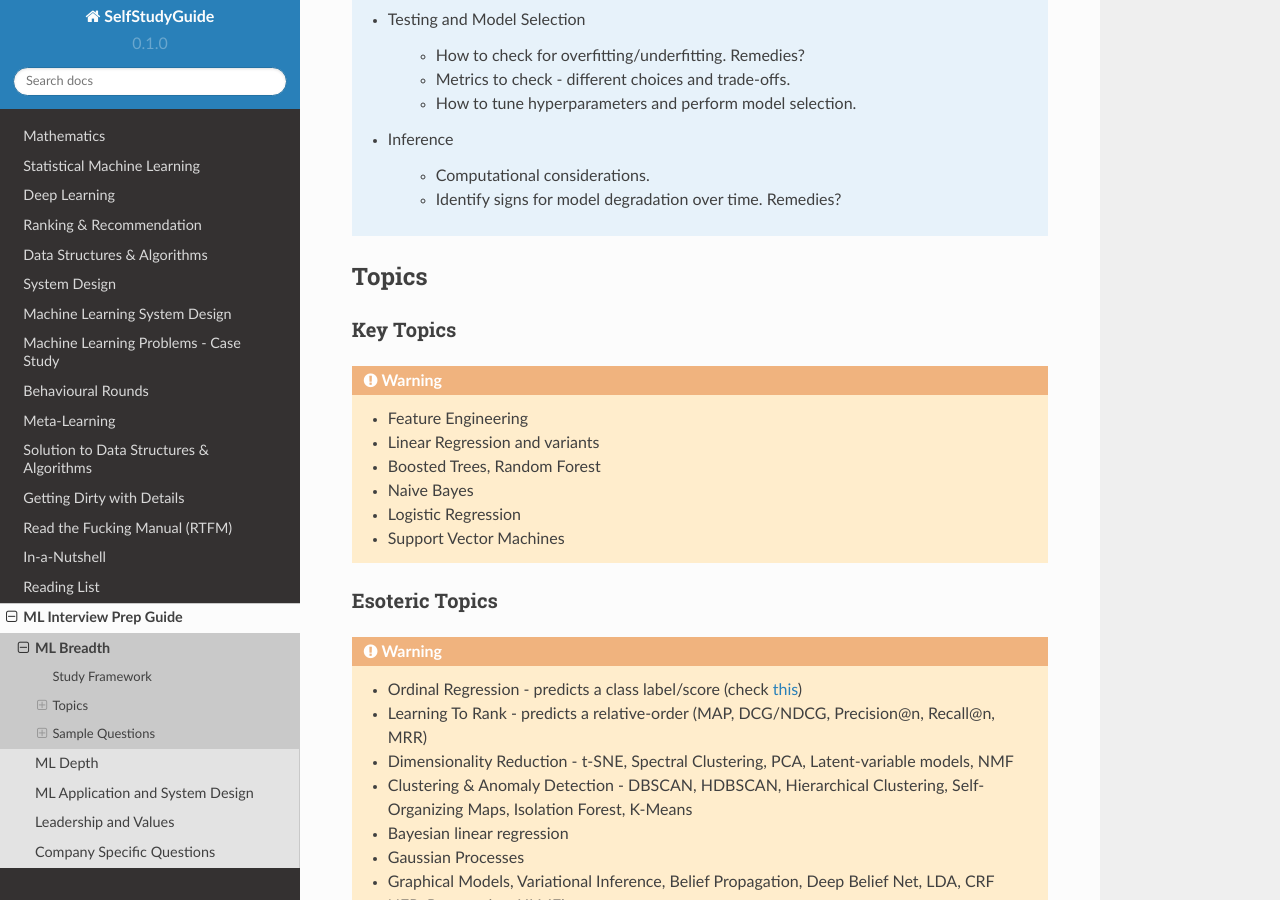
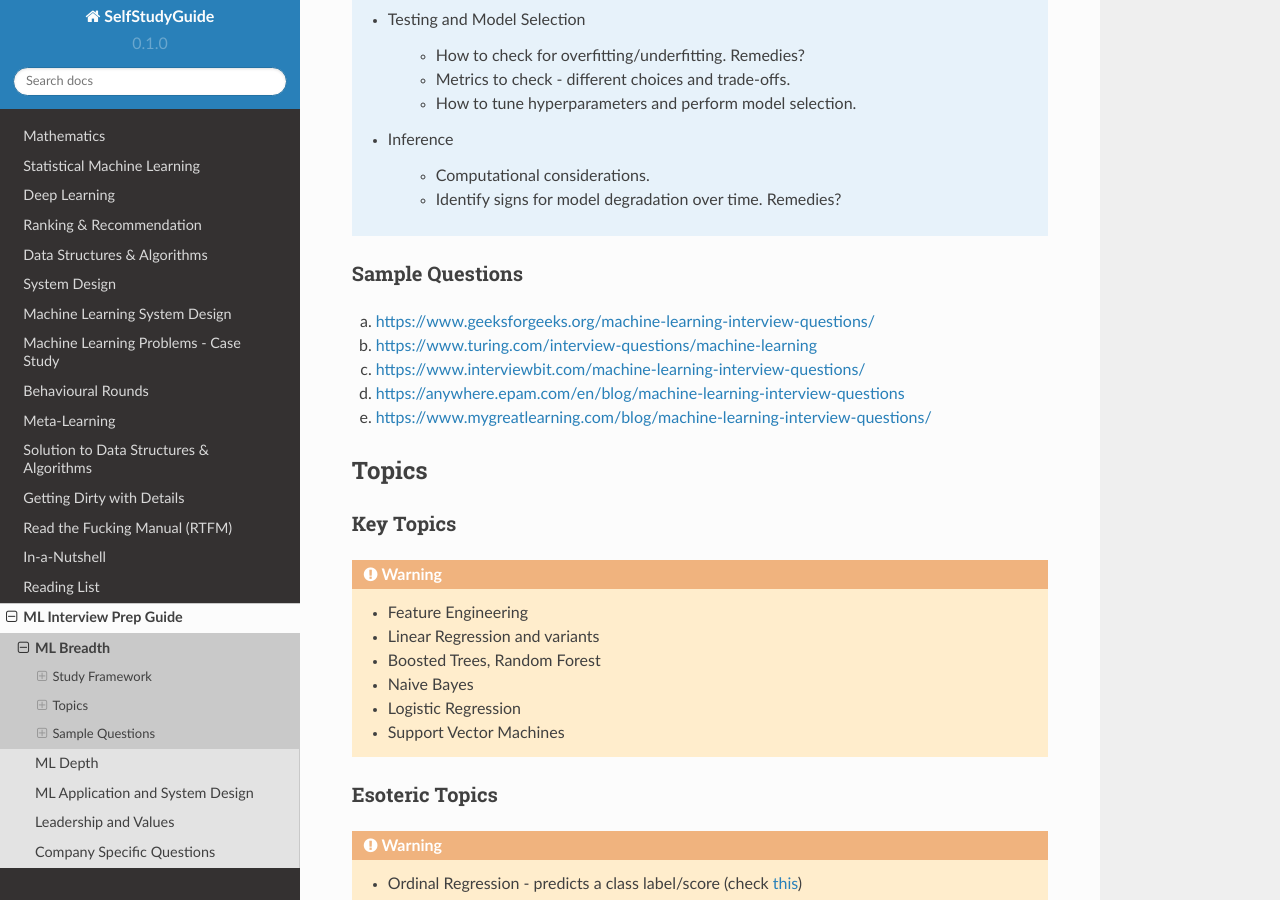
Before and after one commit to uselesstechjunks/leetcode, a Sphinx documentation site: the page built from docs/source/interviews/breadth.rst, in a window 1280 px wide and 900 px high, scrolled down 585 px. Built offline with Sphinx 7.4.7 and the Read the Docs theme 2.0.0, drawn with Linux system fonts in a browser that asks for light colours.

Commit message:
Update breadth.rst

```diff
--- a/docs/source/interviews/breadth.rst
+++ b/docs/source/interviews/breadth.rst
@@ -28,6 +28,14 @@ Study Framework
 
 		* Computational considerations.
 		* Identify signs for model degradation over time. Remedies?
+
+Sample Questions
+================================================================================
+(a) https://www.geeksforgeeks.org/machine-learning-interview-questions/
+(b) https://www.turing.com/interview-questions/machine-learning
+(c) https://www.interviewbit.com/machine-learning-interview-questions/
+(d) https://anywhere.epam.com/en/blog/machine-learning-interview-questions
+(e) https://www.mygreatlearning.com/blog/machine-learning-interview-questions/
 
 Topics
 ********************************************************************************
```
